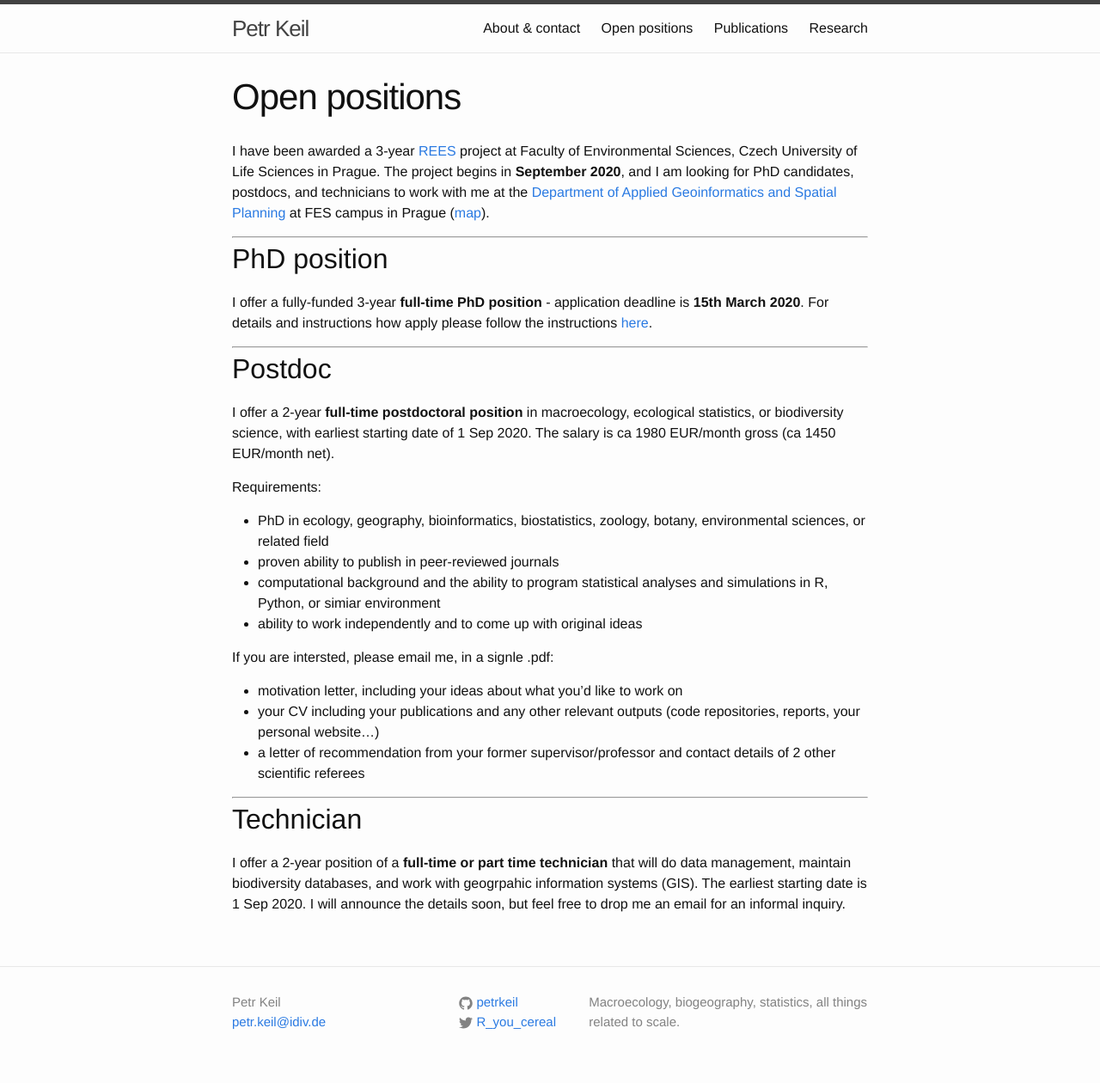
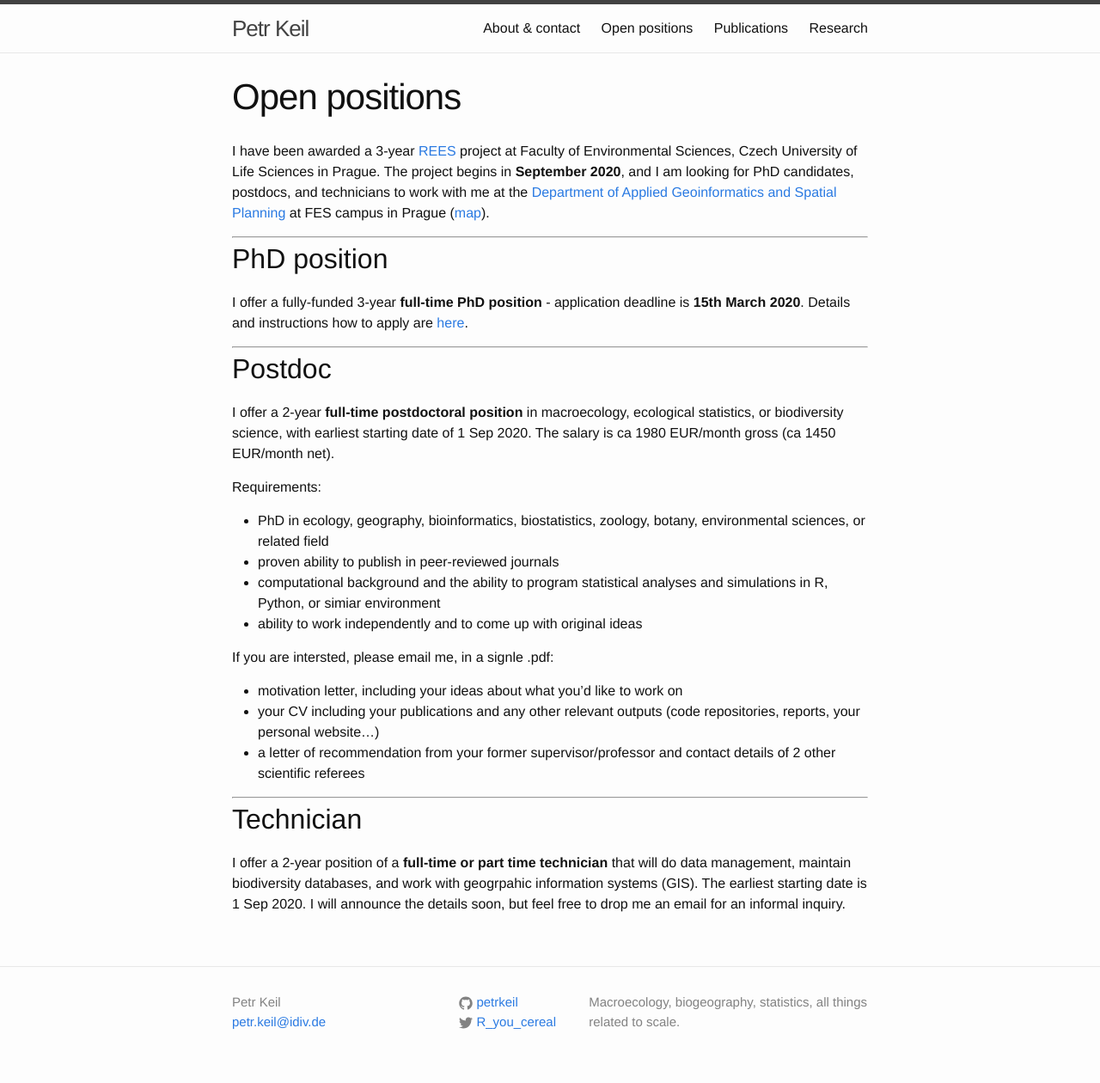
Before and after one commit to petrkeil/website, a Jekyll site: the page built from positions.md, in a window 1280 px wide. Shown: the whole page at 86% size. Built offline with Jekyll 4.4.1, drawn with Linux system fonts in a browser that asks for light colours.

```diff
--- a/positions.md
+++ b/positions.md
@@ -12,7 +12,7 @@
 
 ## PhD position
 
-I offer a fully-funded 3-year **full-time PhD position** - application deadline is **15th March 2020**. For details and instructions how apply please follow the instructions [here](https://github.com/petrkeil/website/blob/master/documents/PhD_call_Keil_CZU_2020_full.pdf).
+I offer a fully-funded 3-year **full-time PhD position** - application deadline is **15th March 2020**. Details and instructions how to apply are [here](https://github.com/petrkeil/website/blob/master/documents/PhD_call_Keil_CZU_2020_full.pdf).
 
 --------
 
```
